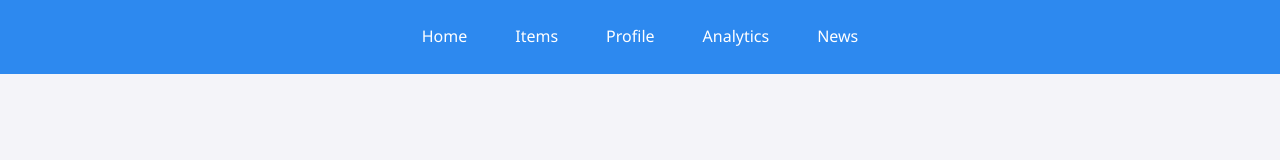
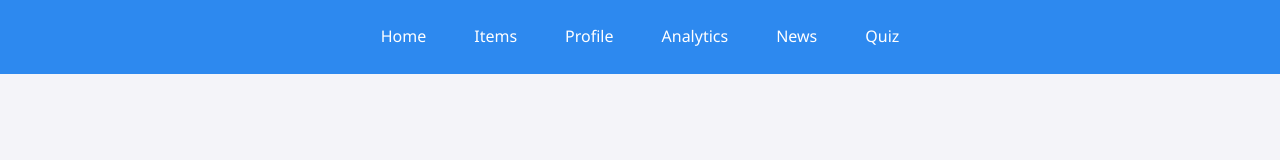
Before and after one commit to NehaP1706/LAB12, a plain HTML site: page Buggy_Repo/frontend/items.html in a window 1280 px wide. Drawn offline with Linux system fonts and the light colour scheme.

Commit message:
Update items.html

```diff
--- a/Buggy_Repo/frontend/items.html
+++ b/Buggy_Repo/frontend/items.html
@@ -12,6 +12,7 @@
     <a href="profile.html">Profile</a>
     <a href="analytics.html">Analytics</a>
     <a href="news.html">News</a>
+    <a href="quiz.html">Quiz</a>
   </nav>
   <!-- fuck I think I deleted a container, god help me-->
 
```
